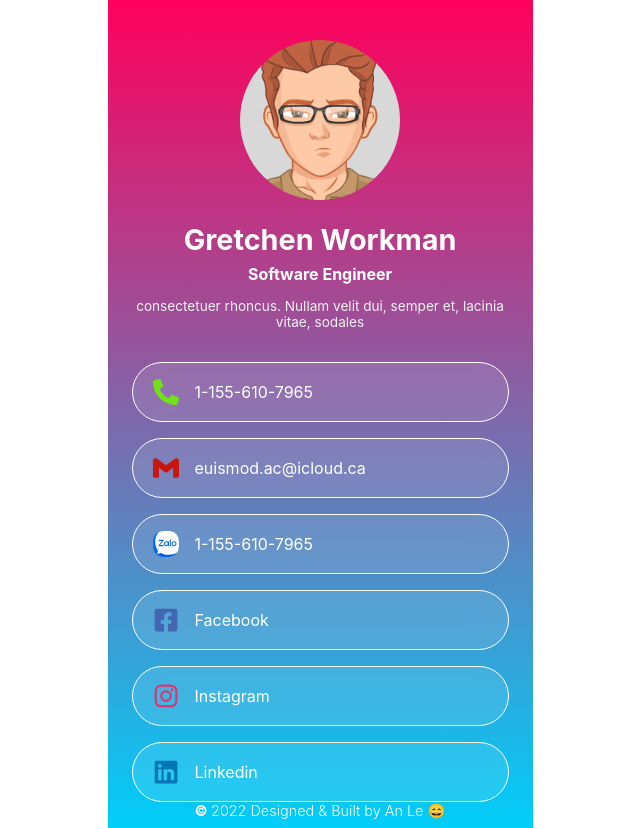
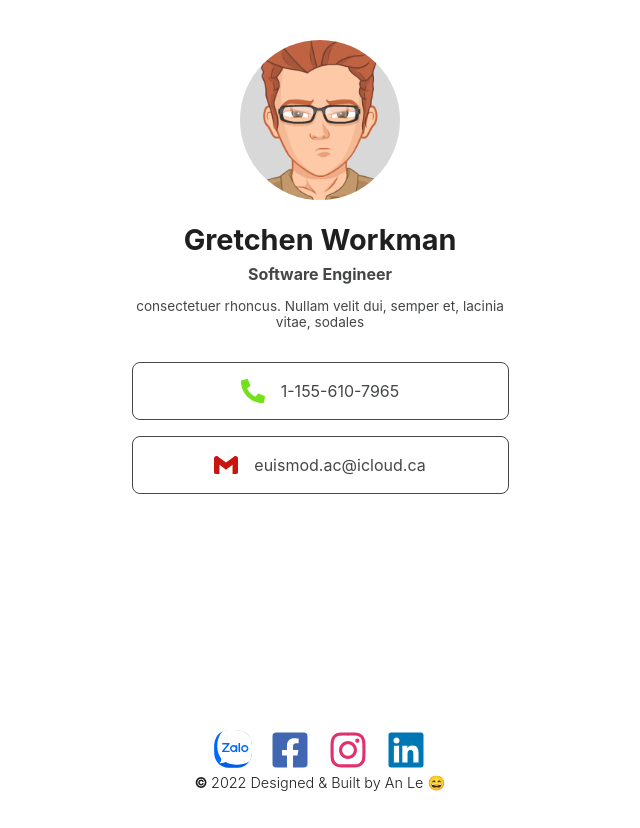
Before and after one commit to ledaian41/eCard, a Next.js app: page /sample in a window 1280 px wide. Shown: the whole page, without its empty margins (320-960 px from the left). After the commit the page ends 800 px from the top, so only its background shows below. Built offline with nearby package versions, Linux system fonts and the light colour scheme.

Commit message:
footer padding

```diff
--- a/src/features/eCard/templates/BasicCard/BasicCard.module.css
+++ b/src/features/eCard/templates/BasicCard/BasicCard.module.css
@@ -57,7 +57,7 @@
 .navbar {
   margin-top: auto;
   width: 100%;
-  padding: 0 1rem;
+  padding: 2rem 1rem 0 1rem;
   display: flex;
   justify-content: center;
   gap: 1.125rem;
--- a/src/features/eCard/templates/GradientCard/GradientCard.jsx
+++ b/src/features/eCard/templates/GradientCard/GradientCard.jsx
@@ -76,7 +76,7 @@ export default function GradientCard( { avatar, title, subtitle, description, ph
           ) }
         </div>
       </div>
-      <Footer style={ { marginTop: 'auto' } } />
+      <Footer style={ { marginTop: 'auto', paddingTop: '2rem' } } />
     </div>
   );
 }
--- a/src/pages/[id].jsx
+++ b/src/pages/[id].jsx
@@ -1,7 +1,7 @@
 import React from 'react';
 import { useRouter } from 'next/router';
 import useProfile from '@common/useProfile';
-import { GradientCard } from '@eCard';
+import { BasicCard } from '@eCard';
 import { listAllJsonFiles, readJsonFile } from './api/profile/[id]';
 
 export default function ViewPage( { fallbackData } ) {
@@ -9,7 +9,7 @@ export default function ViewPage( { fallbackData } ) {
   const { profile: profileData } = useProfile( id, fallbackData );
   return (
     <div className="view-container">
-      <GradientCard { ...profileData } />
+      <BasicCard { ...profileData } />
     </div>
   );
 }
```
